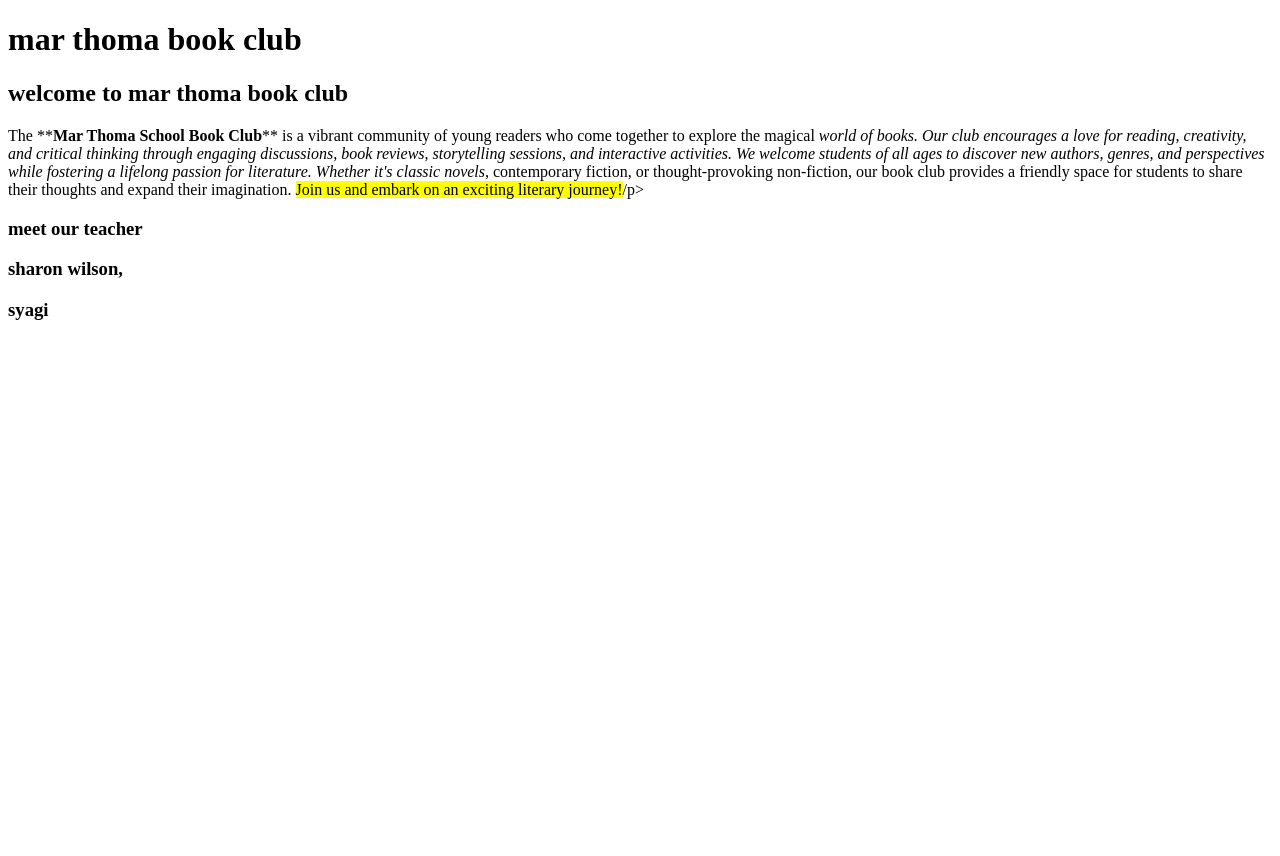
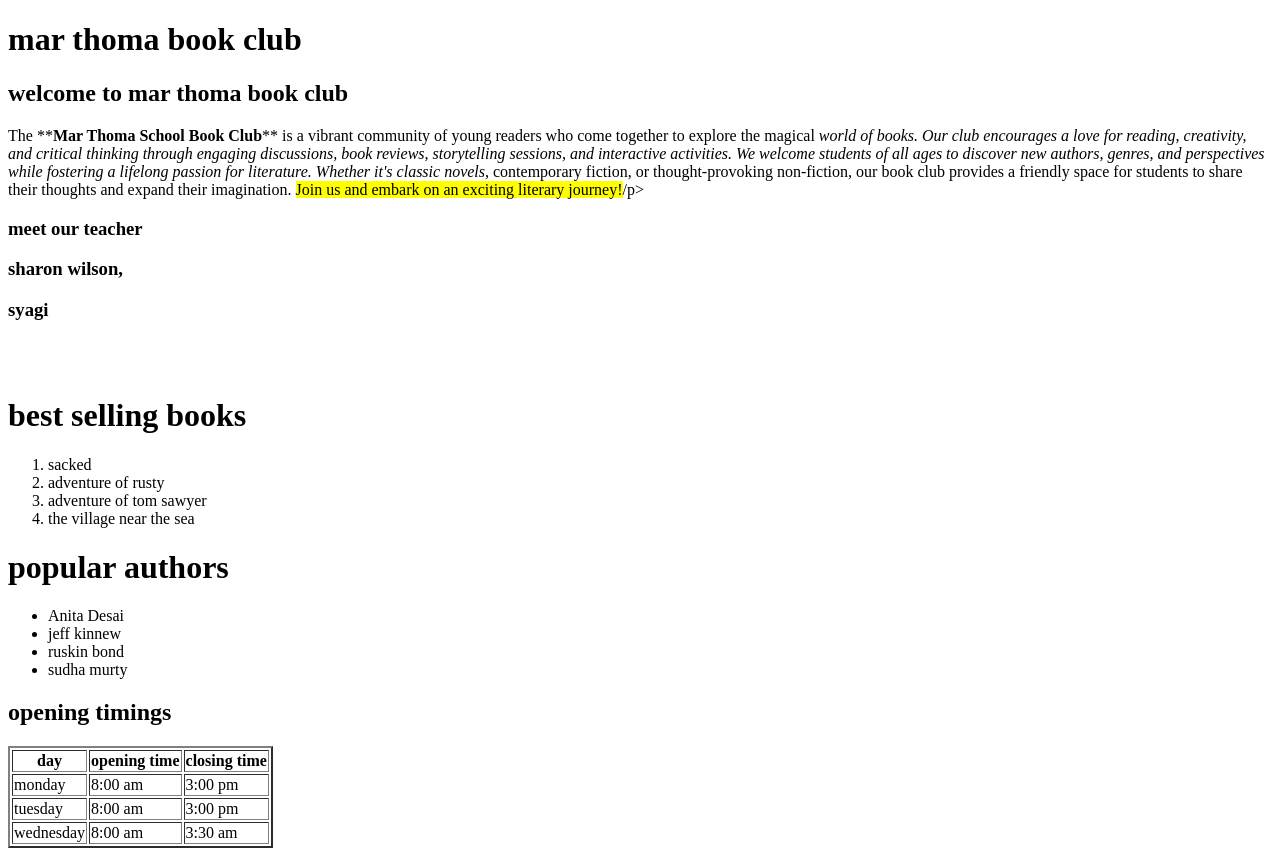
Before and after one commit to khyati1234c/HTML-ELEMENTS, a plain HTML site: page book.html in a window 1280 px wide. Before the commit the page ends 800 px from the top, so only its background shows below. Drawn offline with Linux system fonts and the light colour scheme.

Commit message:
2 commit

```diff
--- a/book.html
+++ b/book.html
@@ -18,5 +18,46 @@ their thoughts and expand their imagination. <mark>Join us and embark on an exci
 <h3>meet our teacher</h3>
 <h3>sharon wilson,</h3>
 <h3>syagi</h3>
+<br><br>
+<h1>best selling books</h1>
+<ol>
+    <li>sacked</li>
+    <li>adventure of rusty</li>
+    <li>adventure of tom sawyer</li>
+    <li>the village near the sea</li>
+</ol>
+<h1>popular authors</h1>
+<ul>
+ <Li>Anita Desai</Li>
+ <li>jeff kinnew</li>
+ <li>ruskin bond</li>
+ <li>sudha murty</li>
+</ul>
+<h2>opening timings</h2>
+<table border="2px">
+    <tr>
+        <th>day</th>
+        <th>opening time</th>
+        <th>closing time </th>
+    </tr>
+    <tr>
+        <td>monday</td>
+        <td>8:00 am</td>
+        <td>3:00 pm</td>
+    </tr>
+    <tr>
+        <td>tuesday</td>
+        <td>8:00 am</td>
+        <td>3:00 pm
+        </td>
+    </tr>
+    <tr>
+        <td>wednesday</td>
+        <td>8:00 am</td>
+        <td>3:30 am</td>
+    </tr>
+
+</table>
+
 </body>
 </html>
```
